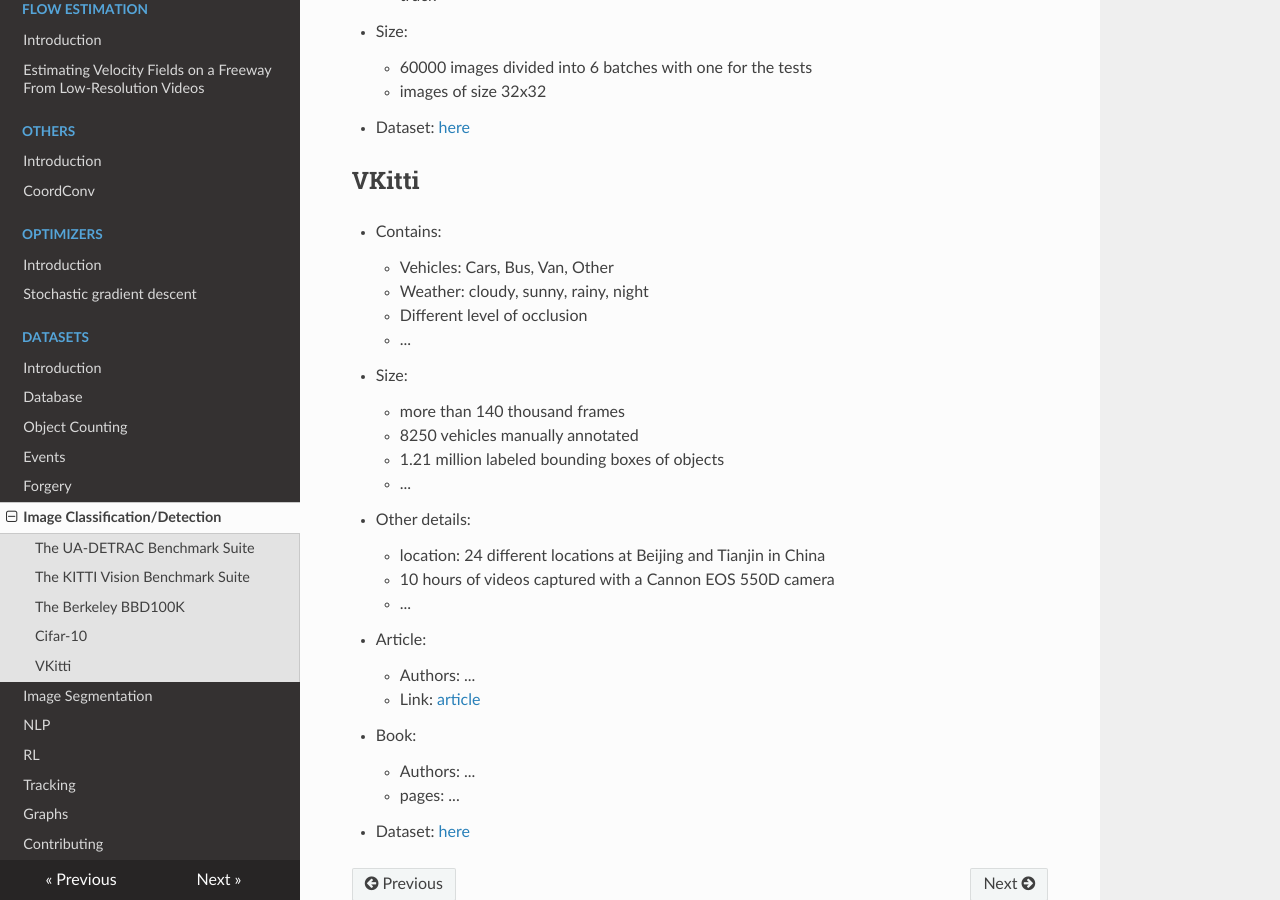
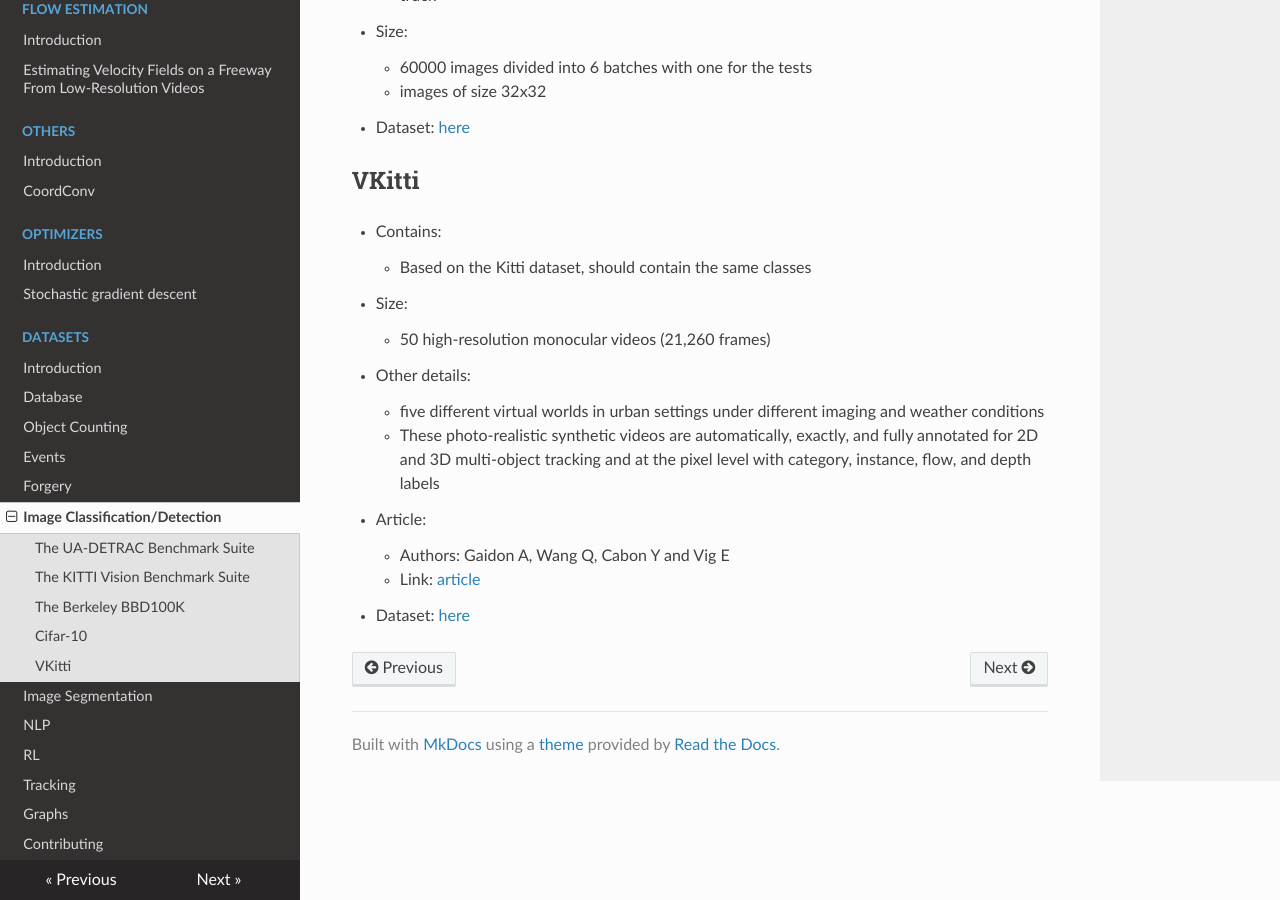
Before and after one commit to D3lt4lph4/papers, an MkDocs documentation site: the page built from docs/datasets/imageclassification.md, in a window 1280 px wide and 900 px high, scrolled down 2524 px. Built offline with MkDocs 1.6.1, drawn with Linux system fonts in a browser that asks for light colours; nearby versions of some CDN libraries; old or Windows-style settings are respelled for this version of MkDocs.

Commit message:
updating the vkitti dataset

```diff
--- a/docs/datasets/imageclassification.md
+++ b/docs/datasets/imageclassification.md
@@ -101,28 +101,17 @@ This dataset is both for multi-object detection and multi-object tracking.
 ## VKitti
 
 - Contains:
-    - Vehicles: Cars, Bus, Van, Other
-    - Weather: cloudy, sunny, rainy, night
-    - Different level of occlusion
-    - ...
+    - Based on the Kitti dataset, should contain the same classes
 
 - Size:
-    - more than 140 thousand frames
-    - 8250 vehicles manually annotated
-    - 1.21 million labeled bounding boxes of objects
-    - ...
+    - 50 high-resolution monocular videos (21,260 frames)
 
 - Other details:
-    - location: 24 different locations at Beijing and Tianjin in China
-    - 10 hours of videos captured with a Cannon EOS 550D camera
-    - ...
+    - five different virtual worlds in urban settings under different imaging and weather conditions
+    - These photo-realistic synthetic videos are automatically, exactly, and fully annotated for 2D and 3D multi-object tracking and at the pixel level with category, instance, flow, and depth labels
 
 - Article:
-    - Authors: ...
-    - Link: [article](https://mylink)
+    - Authors: Gaidon A, Wang Q, Cabon Y and Vig E
+    - Link: [article](https://arxiv.org/abs/1605.06457)
 
-- Book:
-    - Authors: ...
-    - pages: ...
-
-- Dataset: [here](http://mylink)
+- Dataset: [here](https://europe.naverlabs.com/research/computer-vision/proxy-virtual-worlds/)
```
